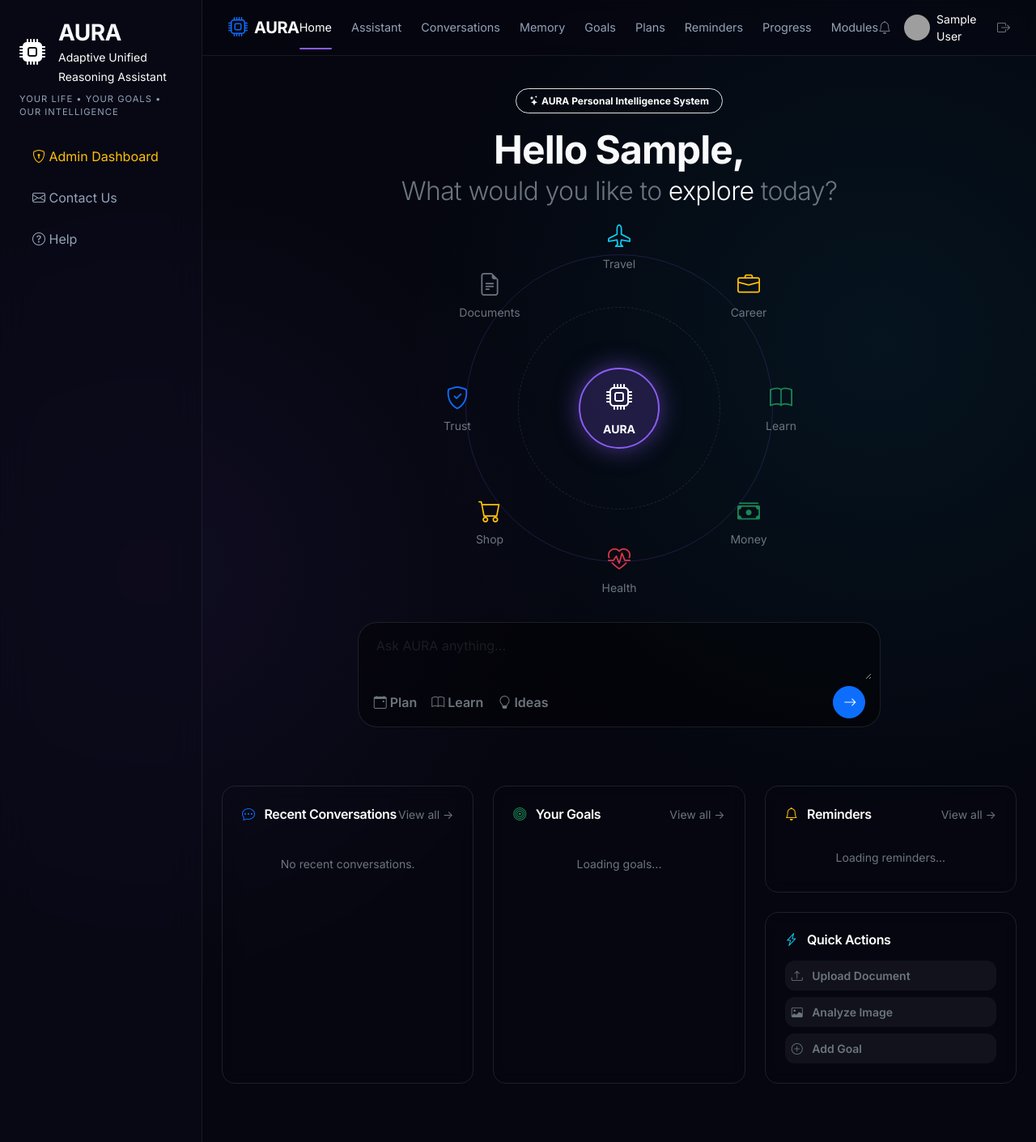
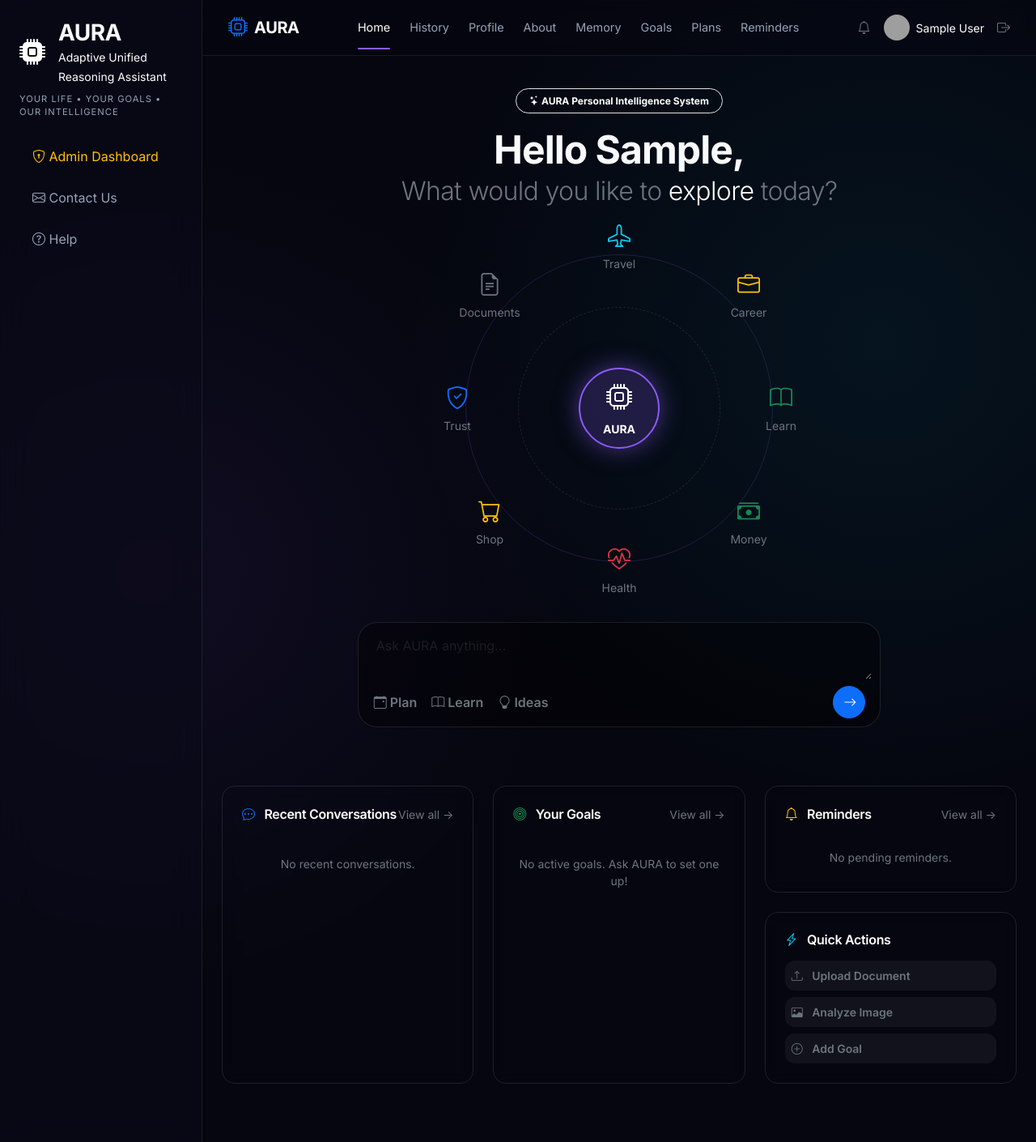
Before and after one commit to manuchandan-ai/AURA_FINAL, a Flask app: page / in a window 1280 px wide. Shown: the whole page at 81% size. Run offline with Flask 3, Linux system fonts and the light colour scheme; the visitor is signed in with stand-in values (Sample User, id 1); data that the repository does not hold is empty; grey boxes are pictures that could not be loaded.

Commit message:
Fix JS syntax errors and restore nav links

```diff
--- a/frontend/static/js/aura.js
+++ b/frontend/static/js/aura.js
@@ -4,6 +4,19 @@
  */
 
 document.addEventListener('DOMContentLoaded', () => {
+
+    const prefersReducedMotion = window.matchMedia('(prefers-reduced-motion: reduce)').matches;
+
+    // Flash Message Auto-dismiss
+    const flashMessages = document.querySelectorAll('.aura-flash');
+    flashMessages.forEach(msg => {
+        setTimeout(() => {
+            if (typeof bootstrap !== 'undefined') {
+                const bsAlert = new bootstrap.Alert(msg);
+                bsAlert.close();
+            }
+        }, 5000);
+    });
 
     const chatForm = document.getElementById('aura-form');
     const chatInput = document.getElementById('analyze_text');
@@ -26,7 +39,11 @@ document.addEventListener('DOMContentLoaded', () => {
         chatInput.addEventListener('keydown', (e) => {
             if (e.key === 'Enter' && !e.shiftKey) {
                 e.preventDefault();
-                chatForm.dispatchEvent(new Event('submit'));
+                if (typeof chatForm.requestSubmit === 'function') {
+                    chatForm.requestSubmit();
+                } else {
+                    chatForm.dispatchEvent(new Event('submit', { bubbles: true, cancelable: true }));
+                }
             }
         });
     }
@@ -47,12 +64,14 @@ document.addEventListener('DOMContentLoaded', () => {
                     </div>
                 </div>
             `;
+            if (resultsArea) {
                 resultsArea.insertAdjacentHTML('beforeend', userBubble);
                 resultsArea.scrollTop = resultsArea.scrollHeight;
+            }
 
             chatInput.value = '';
             chatInput.style.height = 'auto';
-            analyzeBtn.disabled = true;
+            if(analyzeBtn) analyzeBtn.disabled = true;
 
             // Append Loading Bubble
             const loadingId = 'loading-' + Date.now();
@@ -67,13 +86,17 @@ document.addEventListener('DOMContentLoaded', () => {
                     </div>
                 </div>
             `;
+            if (resultsArea) {
                 resultsArea.insertAdjacentHTML('beforeend', loadingBubble);
                 resultsArea.scrollTop = resultsArea.scrollHeight;
+            }
 
             try {
                 const formData = new FormData();
                 formData.append('text', textContent);
+                if(conversationIdInput) {
                     formData.append('conversation_id', conversationIdInput.value);
+                }
 
                 const response = await fetch('/api/chat', {
                     method: 'POST',
@@ -82,14 +105,16 @@ document.addEventListener('DOMContentLoaded', () => {
                 const data = await response.json();
 
                 if (data.status === 'success') {
+                    if (conversationIdInput) {
                         conversationIdInput.value = data.conversation_id;
+                    }
 
                     const responseBubble = `
                         <div class="d-flex align-items-start gap-3 w-100 mb-3">
                             <div class="rounded-circle d-flex justify-content-center align-items-center shadow-lg" style="width: 40px; height: 40px; background: rgba(139, 92, 246, 0.2); border: 1px solid #8b5cf6;">
                                 <i class="bi bi-cpu text-white fs-5"></i>
                             </div>
-                            <div class="aura-chat-bubble aura p-3" style="background: rgba(6, 182, 212, 0.1); border-radius: 16px 16px 16px 0; border: 1px solid rgba(6,182,212,0.3);">
+                            <div class="aura-chat-bubble aura p-3 flex-grow-1" style="background: rgba(6, 182, 212, 0.1); border-radius: 16px 16px 16px 0; border: 1px solid rgba(6,182,212,0.3);">
                                 <div class="d-flex align-items-center gap-2 mb-2">
                                     <span class="badge bg-primary bg-opacity-25 text-primary border border-primary border-opacity-25">${data.module}</span>
                                     <span class="badge bg-secondary bg-opacity-25 text-secondary border border-secondary border-opacity-25">${data.decision}</span>
@@ -109,16 +134,17 @@ document.addEventListener('DOMContentLoaded', () => {
                 }
             } catch (err) {
                 console.error(err);
-                document.getElementById(loadingId).outerHTML = `<div class="text-danger small p-2">Network Error</div>`;
+                const el = document.getElementById(loadingId);
+                if (el) el.outerHTML = `<div class="text-danger small p-2">Network Error. Check console.</div>`;
             } finally {
-                analyzeBtn.disabled = false;
-                resultsArea.scrollTop = resultsArea.scrollHeight;
+                if(analyzeBtn) analyzeBtn.disabled = false;
+                if(resultsArea) resultsArea.scrollTop = resultsArea.scrollHeight;
             }
         });
     }
 
     async function fetchDashboardData() {
-        if (!goalsContainer) return;
+        if (!goalsContainer && !remindersContainer) return;
 
         try {
             const [goalsRes, remRes] = await Promise.all([
@@ -129,7 +155,7 @@ document.addEventListener('DOMContentLoaded', () => {
             const goalsData = await goalsRes.json();
             const remData = await remRes.json();
 
-            if (goalsData.status === 'success') {
+            if (goalsContainer && goalsData.status === 'success') {
                 if (goalsData.goals.length === 0) {
                     goalsContainer.innerHTML = `<div class="text-center text-secondary small py-3">No active goals. Ask AURA to set one up!</div>`;
                 } else {
@@ -147,7 +173,7 @@ document.addEventListener('DOMContentLoaded', () => {
                 }
             }
 
-            if (remData.status === 'success') {
+            if (remindersContainer && remData.status === 'success') {
                 if (remData.reminders.length === 0) {
                     remindersContainer.innerHTML = `<div class="text-center text-secondary small py-2">No pending reminders.</div>`;
                 } else {
@@ -170,7 +196,6 @@ document.addEventListener('DOMContentLoaded', () => {
 
     function parseMarkdown(text) {
         if (!text) return '';
-        // Simple markdown parser for bold and lists
         let html = text
             .replace(/\*\*(.*?)\*\*/g, '<strong>$1</strong>')
             .replace(/\*(.*?)\*/g, '<em>$1</em>')
@@ -179,334 +204,3 @@ document.addEventListener('DOMContentLoaded', () => {
     }
 
 });
-
-    const prefersReducedMotion = window.matchMedia('(prefers-reduced-motion: reduce)').matches;
-
-    // ==========================================
-    // 1. Particle System
-    // ==========================================
-    class AuraParticles {
-        constructor(canvasId) {
-            this.canvas = document.getElementById(canvasId);
-            if (!this.canvas) return;
-
-            this.ctx = this.canvas.getContext('2d');
-            this.particles = [];
-
-            // Adjust count based on motion preference
-            this.particleCount = prefersReducedMotion ? 20 : 60;
-            this.colors = ['#ffffff', '#00d4ff', '#7b2ff7'];
-
-            this.init();
-
-            window.addEventListener('resize', () => {
-                this.resize();
-            });
-        }
-
-        init() {
-            this.resize();
-            this.createParticles();
-            this.animate();
-        }
-
-        resize() {
-            this.canvas.width = window.innerWidth;
-            this.canvas.height = window.innerHeight;
-        }
-
-        createParticles() {
-            this.particles = [];
-            for (let i = 0; i < this.particleCount; i++) {
-                this.particles.push({
-                    x: Math.random() * this.canvas.width,
-                    y: Math.random() * this.canvas.height,
-                    radius: Math.random() * 2 + 0.5,
-                    vx: (Math.random() - 0.5) * (prefersReducedMotion ? 0.1 : 0.5),
-                    vy: (Math.random() - 0.5) * (prefersReducedMotion ? 0.1 : 0.5),
-                    color: this.colors[Math.floor(Math.random() * this.colors.length)],
-                    opacity: Math.random() * 0.3 + 0.1
-                });
-            }
-        }
-
-        draw() {
-            this.ctx.clearRect(0, 0, this.canvas.width, this.canvas.height);
-
-            // Draw particles
-            this.particles.forEach(p => {
-                this.ctx.beginPath();
-                this.ctx.arc(p.x, p.y, p.radius, 0, Math.PI * 2);
-                this.ctx.fillStyle = p.color;
-                this.ctx.globalAlpha = p.opacity;
-                this.ctx.fill();
-            });
-
-            // Draw connections if not reduced motion
-            if (!prefersReducedMotion) {
-                for (let i = 0; i < this.particles.length; i++) {
-                    for (let j = i + 1; j < this.particles.length; j++) {
-                        const p1 = this.particles[i];
-                        const p2 = this.particles[j];
-                        const dx = p1.x - p2.x;
-                        const dy = p1.y - p2.y;
-                        const dist = Math.sqrt(dx*dx + dy*dy);
-
-                        if (dist < 120) {
-                            this.ctx.beginPath();
-                            this.ctx.moveTo(p1.x, p1.y);
-                            this.ctx.lineTo(p2.x, p2.y);
-                            this.ctx.strokeStyle = '#ffffff';
-                            this.ctx.globalAlpha = 0.1 * (1 - dist/120);
-                            this.ctx.stroke();
-                        }
-                    }
-                }
-            }
-            this.ctx.globalAlpha = 1;
-        }
-
-        update() {
-            this.particles.forEach(p => {
-                p.x += p.vx;
-                p.y += p.vy;
-
-                // Bounce off edges
-                if (p.x < 0 || p.x > this.canvas.width) p.vx *= -1;
-                if (p.y < 0 || p.y > this.canvas.height) p.vy *= -1;
-            });
-        }
-
-        animate = () => {
-            this.update();
-            this.draw();
-            requestAnimationFrame(this.animate);
-        }
-    }
-
-    new AuraParticles('aura-particles');
-
-    // ==========================================
-    // 2. Navbar Scroll Effect
-    // ==========================================
-    const navbar = document.querySelector('.aura-navbar');
-    if (navbar) {
-        window.addEventListener('scroll', () => {
-            if (window.scrollY > 50) {
-                navbar.classList.add('scrolled');
-            } else {
-                navbar.classList.remove('scrolled');
-            }
-        });
-    }
-
-    // ==========================================
-    // 3. Intersection Observer (Fade-in)
-    // ==========================================
-    if (!prefersReducedMotion && 'IntersectionObserver' in window) {
-        const fadeElements = document.querySelectorAll('.aura-fade-in');
-
-        const observer = new IntersectionObserver((entries) => {
-            entries.forEach(entry => {
-                if (entry.isIntersecting) {
-                    entry.target.classList.add('visible');
-                    // Special case for pipeline stages
-                    if (entry.target.classList.contains('aura-pipeline')) {
-                        animatePipeline(entry.target);
-                    }
-                }
-            });
-        }, { threshold: 0.1 });
-
-        fadeElements.forEach(el => observer.observe(el));
-    } else {
-        // Fallback for reduced motion or old browsers
-        document.querySelectorAll('.aura-fade-in').forEach(el => el.classList.add('visible'));
-    }
-
-    // ==========================================
-    // 4. Analysis Console Interactions
-    // ==========================================
-    const textInput = document.getElementById('aura-input');
-    const charCount = document.getElementById('char-count');
-    const fileUpload = document.getElementById('file-upload');
-    const fileInfo = document.getElementById('file-info');
-    const fileNameSpan = document.getElementById('file-name');
-    const clearFileBtn = document.getElementById('clear-file');
-    const toggleUrlBtn = document.getElementById('toggle-url');
-    const urlContainer = document.getElementById('url-container');
-    const analyzeBtn = document.getElementById('analyze-btn');
-    const resultsArea = document.getElementById('analysis-results');
-
-    if (textInput && charCount) {
-        textInput.addEventListener('input', (e) => {
-            charCount.textContent = e.target.value.length;
-        });
-    }
-
-    if (fileUpload && fileInfo) {
-        fileUpload.addEventListener('change', (e) => {
-            if (e.target.files.length > 0) {
-                fileNameSpan.textContent = e.target.files[0].name;
-                fileInfo.classList.remove('d-none');
-            }
-        });
-
-        clearFileBtn.addEventListener('click', () => {
-            fileUpload.value = '';
-            fileInfo.classList.add('d-none');
-        });
-    }
-
-    if (toggleUrlBtn && urlContainer) {
-        toggleUrlBtn.addEventListener('click', () => {
-            urlContainer.classList.toggle('d-none');
-        });
-    }
-
-    if (analyzeBtn && resultsArea) {
-        analyzeBtn.addEventListener('click', async () => {
-            const textContent = textInput ? textInput.value : '';
-            const hasFile = fileUpload && fileUpload.files.length > 0;
-            const urlContent = document.getElementById('url-input') ? document.getElementById('url-input').value : '';
-
-            if (!textContent && !hasFile && !urlContent) {
-                alert('Please provide text, a file, or a URL to analyze.');
-                return;
-            }
-
-            resultsArea.classList.remove('d-none');
-
-            let userContent = textContent;
-            if (hasFile) userContent += `<br><span class="text-info small"><i class="bi bi-paperclip"></i> ${fileUpload.files[0].name}</span>`;
-            if (urlContent) userContent += `<br><span class="text-info small"><i class="bi bi-link-45deg"></i> ${urlContent}</span>`;
-
-            const userBubble = `
-                <div class="d-flex justify-content-end w-100 mb-3">
-                    <div class="aura-chat-bubble user">
-                        ${userContent.replace(/\n/g, '<br>')}
-                    </div>
-                </div>
-            `;
-
-            const loadingId = 'loading-' + Date.now();
-            const loadingBubble = `
-                <div id="${loadingId}" class="d-flex align-items-start gap-3 w-100 mb-3">
-                    <div class="flex-shrink-0 mt-1">
-                        <div class="rounded-circle d-flex justify-content-center align-items-center shadow-lg" style="width: 40px; height: 40px; background: linear-gradient(135deg, #00d4ff 0%, #7b2ff7 100%); opacity: 0.7;">
-                            <i class="bi bi-cpu text-white fs-5"></i>
-                        </div>
-                    </div>
-                    <div class="aura-chat-bubble aura d-flex align-items-center gap-3">
-                        <div class="spinner-grow spinner-grow-sm text-info" role="status"></div>
-                        <span class="text-secondary">AURA is analyzing context...</span>
-                    </div>
-                </div>
-            `;
-
-            if (resultsArea.innerHTML.trim() === '<!-- Content injected via JS as chat bubbles -->') {
-                resultsArea.innerHTML = userBubble + loadingBubble;
-            } else {
-                resultsArea.innerHTML += userBubble + loadingBubble;
-            }
-
-            // clear input
-            if(textInput) { textInput.value = ''; charCount.textContent = '0'; }
-            if(urlContent) { document.getElementById('url-input').value = ''; }
-
-            analyzeBtn.disabled = true;
-
-            try {
-                // Prepare form data
-                const formData = new FormData();
-                formData.append('text', textContent);
-                if (urlContent) formData.append('url', urlContent);
-                if (hasFile) formData.append('file', fileUpload.files[0]);
-
-                const response = await fetch('/api/analyze', {
-                    method: 'POST',
-                    body: formData
-                });
-
-                const data = await response.json();
-
-                if (data.status === 'success') {
-                    let signalsHtml = '';
-                    if (data.signals && data.signals.length > 0) {
-                        signalsHtml = data.signals.map(s =>
-                            `<span class="badge bg-dark bg-opacity-50 border border-secondary border-opacity-50 text-light fw-normal px-2 py-1"><i class="bi bi-tag text-info me-1"></i> ${s.name}</span>`
-                        ).join('');
-                    }
-
-                    let decisionBadgeClass = 'info';
-                    if (data.decision.toLowerCase().includes('high risk') || data.decision.toLowerCase().includes('fake')) decisionBadgeClass = 'danger';
-                    if (data.decision.toLowerCase().includes('safe') || data.decision.toLowerCase().includes('authentic')) decisionBadgeClass = 'success';
-
-                    const responseBubble = `
-                        <div class="d-flex align-items-start gap-3 w-100 mb-3">
-                            <div class="flex-shrink-0 mt-1">
-                                <div class="rounded-circle d-flex justify-content-center align-items-center shadow-lg" style="width: 40px; height: 40px; background: linear-gradient(135deg, #00d4ff 0%, #7b2ff7 100%); box-shadow: 0 0 15px rgba(123,47,247,0.4) !important;">
-                                    <i class="bi bi-cpu-fill text-white fs-5"></i>
-                                </div>
-                            </div>
-                            <div class="aura-chat-bubble aura flex-grow-1">
-                                <div class="d-flex flex-wrap justify-content-between align-items-center mb-3 pb-2 border-bottom border-light border-opacity-10 gap-2">
-                                    <div class="d-flex align-items-center gap-2">
-                                        <span class="badge bg-white bg-opacity-10 border border-light border-opacity-25 text-light px-2 py-1"><i class="bi bi-cpu text-info me-1"></i> ${data.module.toUpperCase()}</span>
-                                        <span class="badge bg-${decisionBadgeClass} bg-opacity-25 border border-${decisionBadgeClass} text-${decisionBadgeClass} px-2 py-1">${data.decision}</span>
-                                    </div>
-                                    <div class="text-secondary small">Confidence: <strong class="text-white">${data.confidence}%</strong></div>
-                                </div>
-
-                                <div class="text-white fs-6 mb-3" style="line-height: 1.7; font-weight: 300;">
-                                    ${data.explanation.replace(/\n/g, '<br>')}
-                                </div>
-
-                                ${signalsHtml ? `<div class="d-flex flex-wrap gap-2 mt-3 pt-3 border-top border-light border-opacity-10">${signalsHtml}</div>` : ''}
-                            </div>
-                        </div>
-                    `;
-                    document.getElementById(loadingId).outerHTML = responseBubble;
-                } else {
-                    document.getElementById(loadingId).outerHTML = `<div class="aura-chat-bubble aura text-danger border-danger">${data.message || 'Analysis failed.'}</div>`;
-                }
-
-                // Scroll to bottom of results
-                resultsArea.scrollTop = resultsArea.scrollHeight;
-            } catch (error) {
-                console.error('Analysis error:', error);
-                document.getElementById(loadingId).outerHTML = `<div class="aura-chat-bubble aura text-danger border-danger">Network error connecting to AURA Core.</div>`;
-            } finally {
-                analyzeBtn.disabled = false;
-                // clear file
-                if(fileUpload) { fileUpload.value = ''; document.getElementById('file-info').classList.add('d-none'); }
-            }
-        });
-    }
-
-    // ==========================================
-    // 5. Pipeline Animation
-    // ==========================================
-    function animatePipeline(container) {
-        if (prefersReducedMotion) return;
-
-        const stages = container.querySelectorAll('.aura-pipeline-stage');
-        stages.forEach((stage, index) => {
-            setTimeout(() => {
-                stage.classList.add('active');
-            }, index * 400); // 400ms delay between stages
-        });
-    }
-
-    // ==========================================
-    // 6. Flash Message Auto-dismiss
-    // ==========================================
-    const flashMessages = document.querySelectorAll('.aura-flash');
-    flashMessages.forEach(msg => {
-        setTimeout(() => {
-            const bsAlert = new bootstrap.Alert(msg);
-            bsAlert.close();
-        }, 5000);
-    });
-
-});
--- a/frontend/templates/base.html
+++ b/frontend/templates/base.html
@@ -13,7 +13,7 @@
     <link href="https://fonts.googleapis.com/css2?family=Inter:wght@300;400;500;600;700;800&display=swap" rel="stylesheet">
 
     <!-- AURA Custom CSS -->
-    <link rel="stylesheet" href="{{ url_for('static', filename='css/aura.css') }}">
+    <link rel="stylesheet" href="{{ url_for('static', filename='css/aura.css', v=2) }}">
 
     {% block extra_css %}{% endblock %}
 </head>
@@ -67,14 +67,13 @@
 
                 <nav class="d-none d-lg-flex gap-4 top-nav-links">
                     <a href="{{ url_for('main.home') }}" class="active">Home</a>
-                    <a href="#">Assistant</a>
-                    <a href="#">Conversations</a>
+                    <a href="{{ url_for('auth.history') }}">History</a>
+                    <a href="{{ url_for('auth.profile') }}">Profile</a>
+                    <a href="{{ url_for('main.about') }}">About</a>
                     <a href="#">Memory</a>
                     <a href="#">Goals</a>
                     <a href="#">Plans</a>
                     <a href="#">Reminders</a>
-                    <a href="#">Progress</a>
-                    <a href="#">Modules</a>
                 </nav>
 
                 <div class="d-flex align-items-center gap-3">
@@ -116,7 +115,7 @@
     </div>
 
     <script src="https://cdn.jsdelivr.net/npm/bootstrap@5.3.3/dist/js/bootstrap.bundle.min.js"></script>
-    <script src="{{ url_for('static', filename='js/aura.js') }}"></script>
+    <script src="{{ url_for('static', filename='js/aura.js', v=2) }}"></script>
     {% block extra_js %}{% endblock %}
 </body>
 </html>
```
Lines whose indentation alone changed are shown as unchanged.
